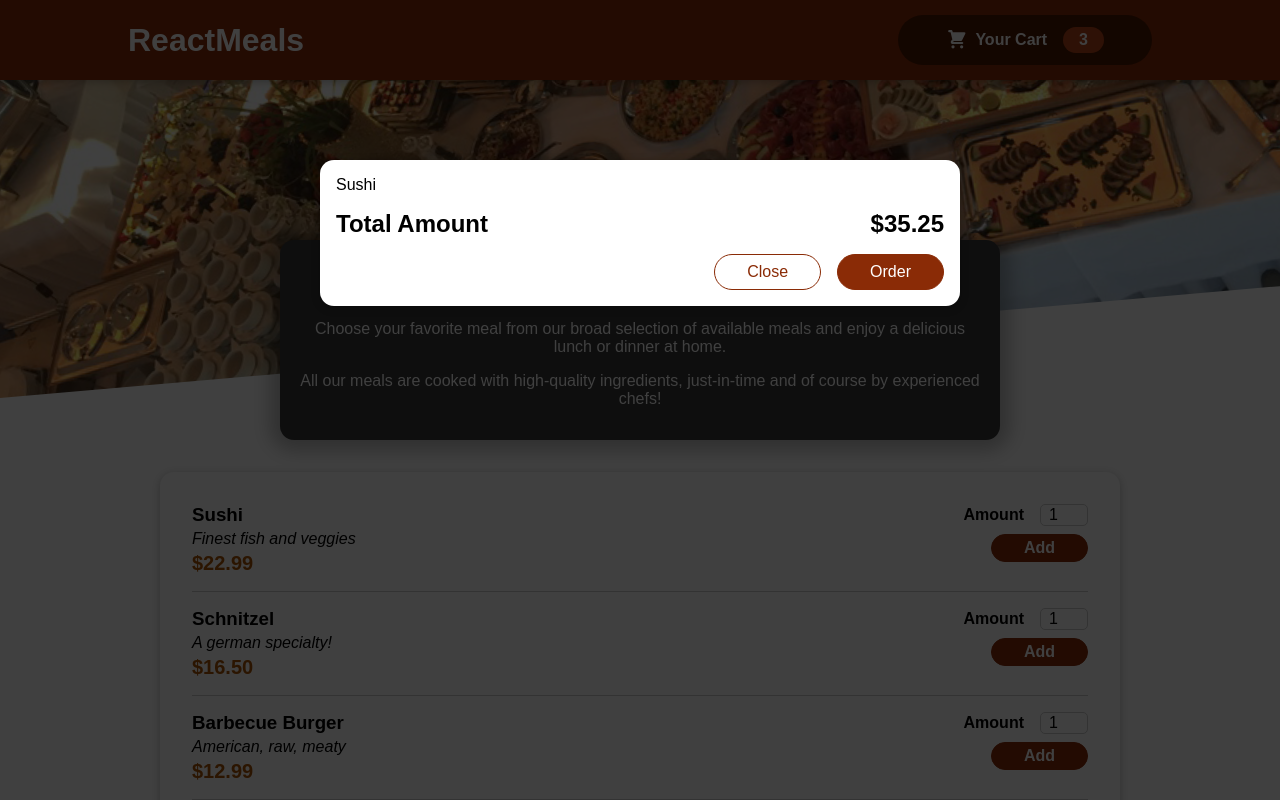
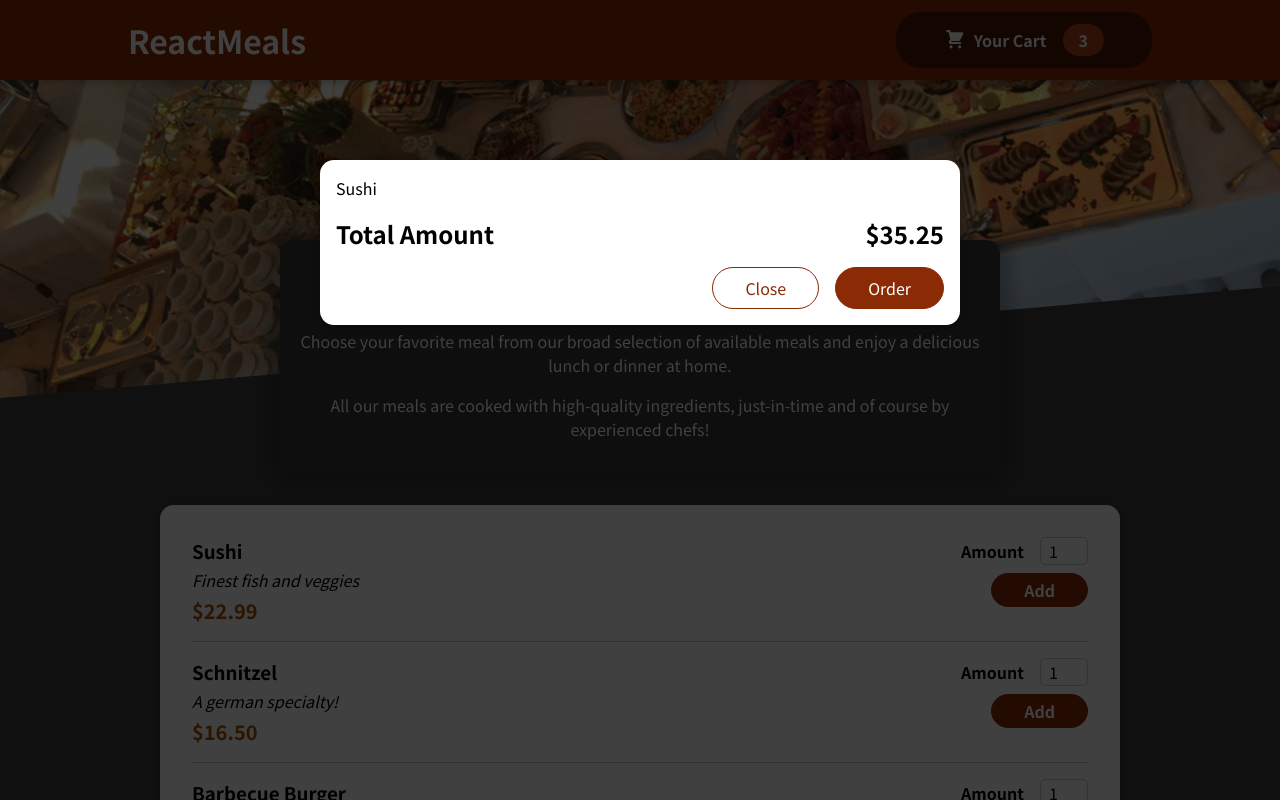
Before and after one commit to andresGarcia90/react-complete-guide, a React (Create React App) app: page / in a window 1280 px wide. Shown: the top 800 px of the page. Built offline with nearby package versions, Linux system fonts and the light colour scheme.

Commit message:
Modify Main Css

```diff
--- a/src/index.css
+++ b/src/index.css
@@ -1,16 +1,14 @@
+@import url('https://fonts.googleapis.com/css2?family=Noto+Sans+JP:wght@400;700&display=swap');
+
 * {
   box-sizing: border-box;
 }
 
 html {
-  font-family: sans-serif;
-  background: #fff;
+  font-family: 'Noto Sans JP', sans-serif;
 }
 
 body {
   margin: 0;
+  background-color: #3f3f3f;
 }
-
-main {
-  margin-top: 6rem;
-}
```
